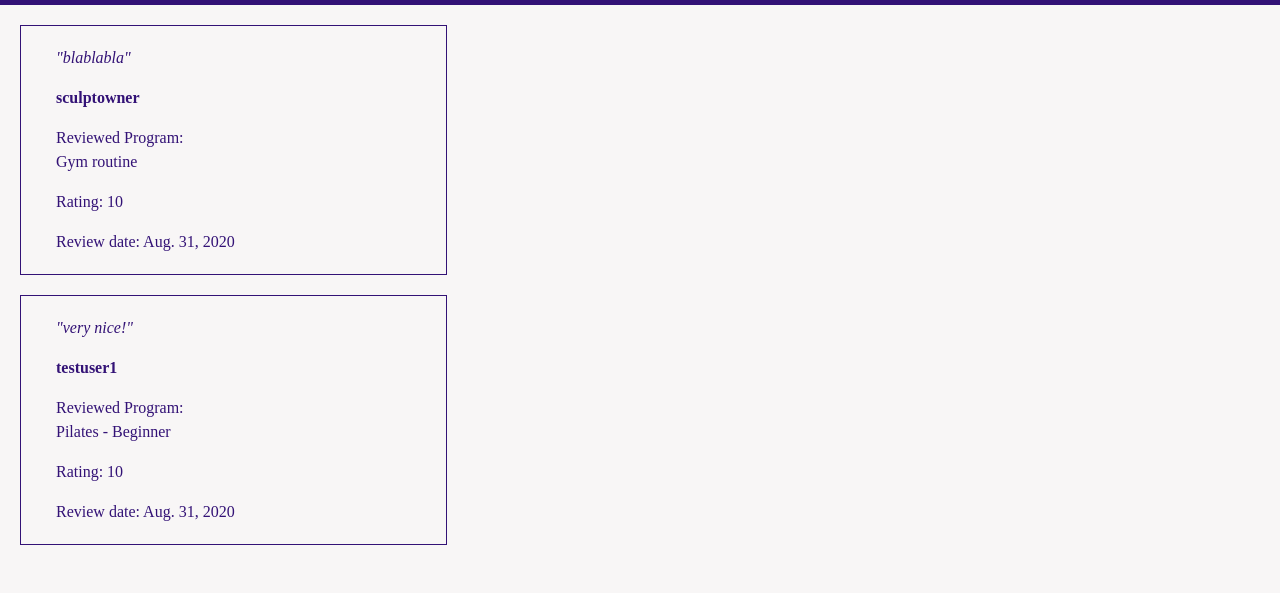
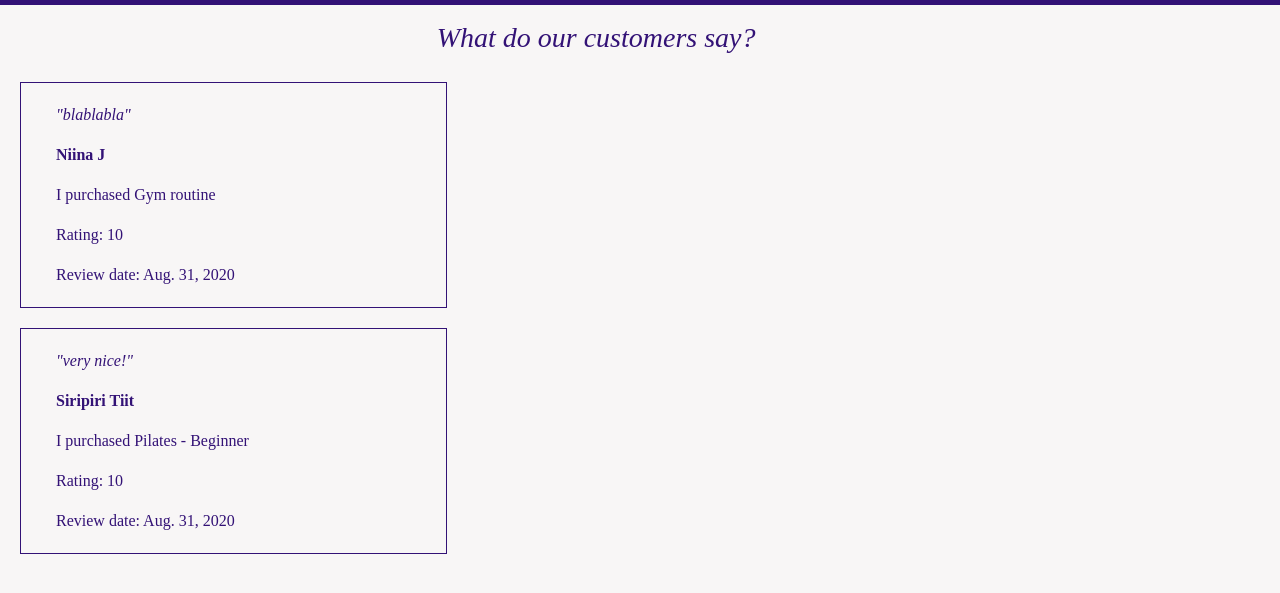
Before and after one commit to Code-Institute-Submissions/Sculpt-Studio, a Django app: page /testimonials/ in a window 1280 px wide. Shown: the part 110-703 px from the top of the page. Run offline with Django 3.2, Linux system fonts and the light colour scheme; data comes from the database, SQL or seed files in the repository; some libraries are stand-ins or nearby versions.

Commit message:
added h3 heading to testimonials page and made slight text update to card element

```diff
--- a/testimonials/templates/testimonials/testimonials.html
+++ b/testimonials/templates/testimonials/testimonials.html
@@ -2,14 +2,18 @@
 
 {% block content %}
 
-
+<div class="row justify-content-center">
+    <div class="col-4">
+        <h3><i>What do our customers say?</i> </h3>
+    </div>
+</div>
 {% for testimonial in testimonials %}
 <div class="col-sm-4 cards">
     <div class="card">
       <div class="card-body">
         <p class="card-text"><i>"{{ testimonial.review }}"</i></p>
-        <p class="card-text"><strong>{{ testimonial.user}}</strong></p>
-        <p class="card-text">Reviewed Program: <br>{{ testimonial.program_id}}</p>
+        <p class="card-text"><strong>{{ testimonial.user.first_name}}</strong></p>
+        <p class="card-text">I purchased {{ testimonial.program_id}}</p>
         <p class="card-text">Rating: {{ testimonial.score }}</p>
         <p class="card-text">Review date: {{ testimonial.date }}</p>
       </div>
```
